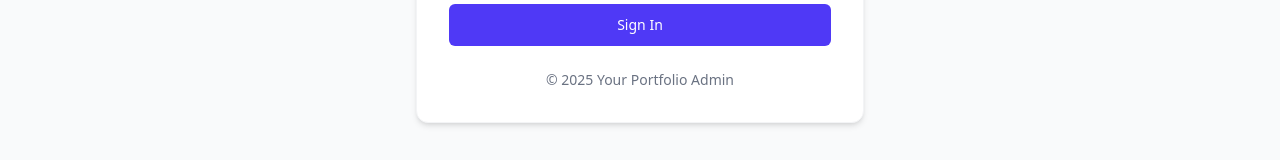
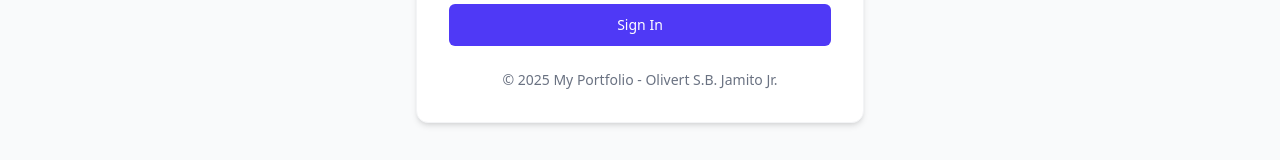
Before and after one commit to olivertjr17/portfolio-frontend, a Vue app: page /login in a window 1280 px wide. Shown: the part 545-705 px from the top of the page. Built offline with nearby package versions, Linux system fonts and the light colour scheme.

Commit message:
Update Login.vue footer

```diff
--- a/src/pages/guest/Login.vue
+++ b/src/pages/guest/Login.vue
@@ -124,7 +124,7 @@
 
       <!-- Footer -->
       <div class="text-center text-sm text-gray-500">
-        © {{ new Date().getFullYear() }} Your Portfolio Admin
+        © {{ new Date().getFullYear() }} My Portfolio - Olivert S.B. Jamito Jr.
       </div>
     </div>
   </div>
```
